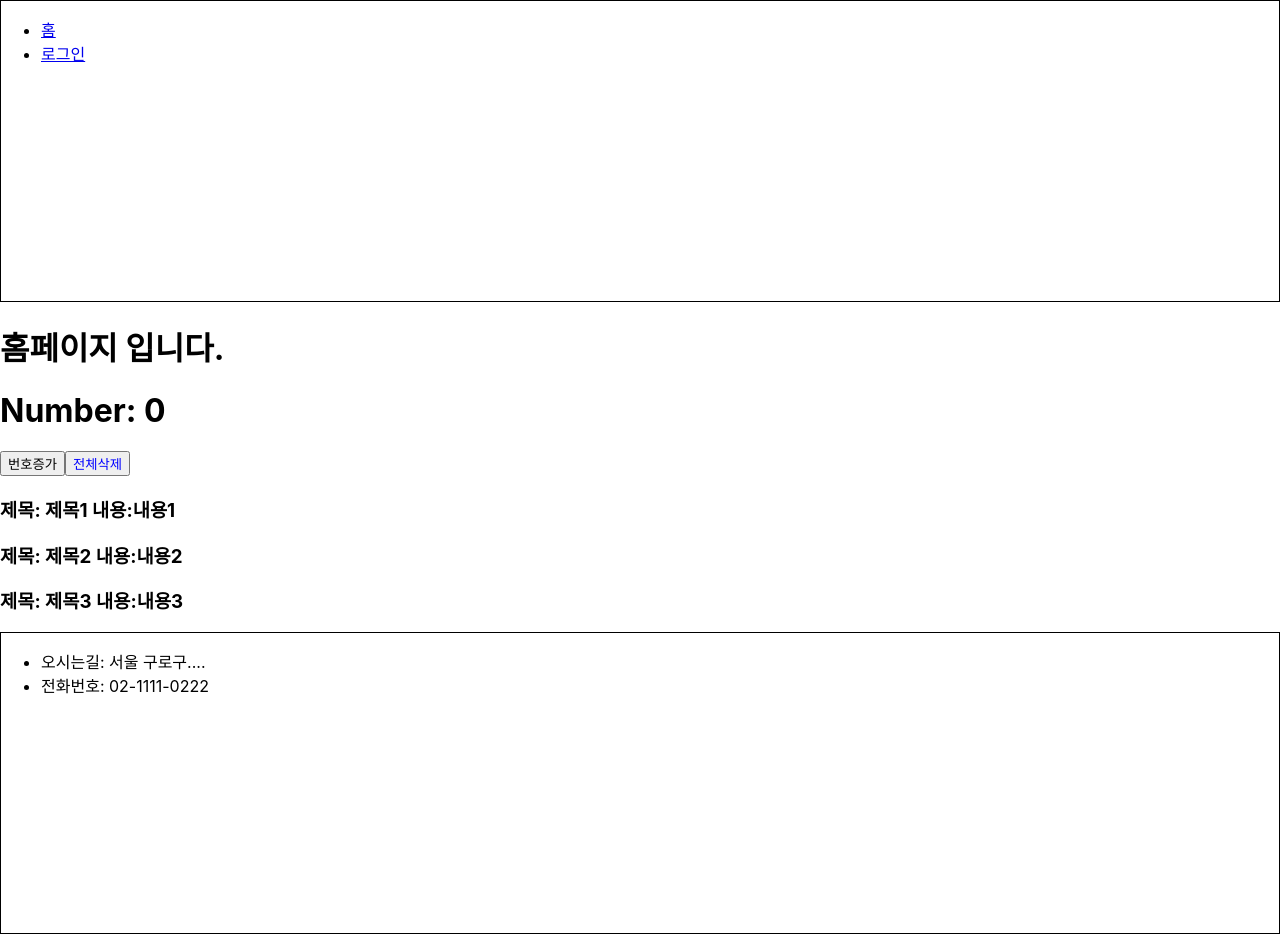
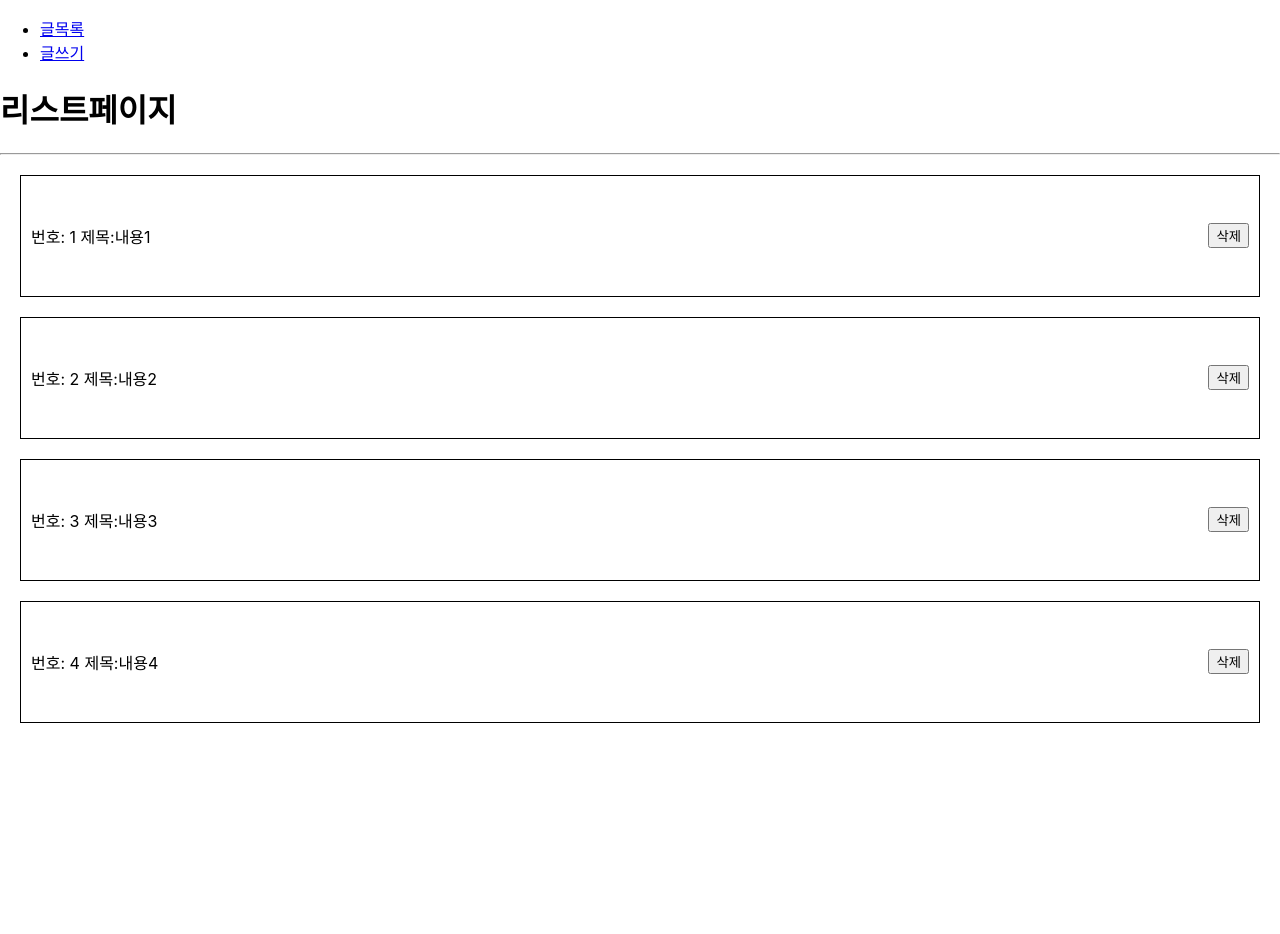
Before and after one commit to HiddenEvent/ReactAndSpring, a React (Create React App) app: page / in a window 1280 px wide. After the commit the page ends 800 px from the top, so only its background shows below. Built offline with nearby package versions, Linux system fonts and the light colour scheme; the HTML template or start-up script is replaced by a standard one.

Commit message:
글쓰기 글목록보기 하는중

```diff
--- a/src/App.js
+++ b/src/App.js
@@ -1,16 +1,15 @@
-import Header from './components/Header';
-import Footer from './components/Footer';
 import { Route } from 'react-router';
-import HomePage from './components/pages/HomePage';
-import LoginPage from './components/pages/LoginPage';
+import Navigation from './components/Navigation';
+import ListPage from './page/ListPage';
+import WritePage from './page/WritePage';
 
+// 글쓰기, 글삭제, 글목록보기
 function App() {
   return (
     <div>
-      <Header />
-      <Route path="/" exact={true} component={HomePage} />
-      <Route path="/login/:id" exact={true} component={LoginPage} />
-      <Footer />
+      <Navigation />
+      <Route path="/" exact={true} component={ListPage} />
+      <Route path="/Write" exact={true} component={WritePage} />
     </div>
   );
 }
--- a/src/components/Footer.js
+++ /dev/null
@@ -1,26 +0,0 @@
-import React from 'react';
-import styled from 'styled-components';
-
-// 하나의 컴포넌트를 생성
-// styled-components => js파일과 css파일 관리!
-const StyleFooterDiv = styled.div`
-  border: 1px solid black;
-  height: 300px;
-`;
-
-const Footer = () => {
-  return (
-    <StyleFooterDiv>
-      <div>
-        <div>
-          <ul>
-            <li>오시는길: 서울 구로구....</li>
-            <li>전화번호: 02-1111-0222</li>
-          </ul>
-        </div>
-      </div>
-    </StyleFooterDiv>
-  );
-};
-
-export default Footer;
--- a/src/components/Header.js
+++ /dev/null
@@ -1,31 +0,0 @@
-import React from 'react';
-import { Link } from 'react-router-dom';
-import styled from 'styled-components';
-
-// 하나의 컴포넌트를 생성
-// styled-components => js파일과 css파일 관리!
-const StyleHeaderDiv = styled.div`
-  border: 1px solid black;
-  height: 300px;
-`;
-
-const Header = () => {
-  return (
-    <StyleHeaderDiv>
-      <div>
-        <div>
-          <ul>
-            <li>
-              <Link to="/">홈</Link>
-            </li>
-            <li>
-              <Link to="/login/10">로그인</Link>
-            </li>
-          </ul>
-        </div>
-      </div>
-    </StyleHeaderDiv>
-  );
-};
-
-export default Header;
--- /dev/null
+++ b/src/components/Navigation.js
@@ -0,0 +1,17 @@
+import React from 'react';
+import { Link } from 'react-router-dom';
+
+const Navigation = () => {
+  return (
+    <ul>
+      <li>
+        <Link to="/">글목록</Link>
+      </li>
+      <li>
+        <Link to="/Write">글쓰기</Link>
+      </li>
+    </ul>
+  );
+};
+
+export default Navigation;
--- a/src/components/home/Home.js
+++ /dev/null
@@ -1,31 +0,0 @@
-import React from 'react';
-import styled from 'styled-components';
-
-const StyledDeleteButton = styled.button`
-  color: ${(props) => (props.user.username === 'cos' ? 'blue' : 'red')};
-`;
-
-// Function 방식 = props로 데이터를 받아서 뿌려줄 수 있음
-const Home = (props) => {
-  // 구조분할 할당
-  const { boards, setBoards, number, setNumber, user } = props;
-
-  return (
-    <div>
-      <h1>홈페이지 입니다.</h1>
-      <h1>Number: {number}</h1>
-      <button onClick={() => setNumber(number + 1)}>번호증가</button>
-
-      <StyledDeleteButton user={user} onClick={() => setBoards([])}>
-        전체삭제
-      </StyledDeleteButton>
-      {boards.map((board) => (
-        <h3>
-          제목: {board.title} 내용:{board.content}
-        </h3>
-      ))}
-    </div>
-  );
-};
-
-export default Home;
--- a/src/components/login/Login.js
+++ /dev/null
@@ -1,16 +0,0 @@
-import React from 'react';
-import styled from 'styled-components';
-
-const LoginBox = styled.div`
-  padding: 30px 0 30px 0;
-`;
-
-const Login = () => {
-  return (
-    <div>
-      <h1>로그인 페이지 입니다.</h1>
-    </div>
-  );
-};
-
-export default Login;
--- a/src/components/pages/HomePage.js
+++ /dev/null
@@ -1,37 +0,0 @@
-import React, { useEffect, useState } from 'react';
-
-import Home from '../home/Home';
-
-const HomePage = () => {
-  // http 요청(fetch, axios(다운로드 받아야함))
-  const [boards, setBoards] = useState([]);
-  const [number, setNumber] = useState(0);
-  const [user, setUser] = useState({});
-
-  useEffect(() => {
-    // 값 받아오기
-    let datas = [
-      { id: 1, title: '제목1', content: '내용1' },
-      { id: 2, title: '제목2', content: '내용2' },
-      { id: 3, title: '제목3', content: '내용3' },
-    ];
-
-    setBoards([...datas]);
-    setUser({ id: 1, username: 'cos' });
-  }, []);
-
-  return (
-    <div>
-      <Home
-        boards={boards}
-        setBoards={setBoards}
-        number={number}
-        setNumber={setNumber}
-        user={user}
-        setUser={setUser}
-      />
-    </div>
-  );
-};
-
-export default HomePage;
--- a/src/components/pages/LoginPage.js
+++ /dev/null
@@ -1,17 +0,0 @@
-import React from 'react';
-import Login from '../login/Login';
-
-const LoginPage = (props) => {
-  console.log('LoginPage', props);
-  console.log(props.match.params.id);
-
-  return (
-    <div>
-      <button onClick={() => props.history.go(-1)}>뒤로가기</button>
-      <button onClick={() => props.history.push('/')}>Path지정 이동</button>
-      <Login />
-    </div>
-  );
-};
-
-export default LoginPage;
--- /dev/null
+++ b/src/page/ListPage.js
@@ -0,0 +1,38 @@
+import React, { useState } from 'react';
+import styled from 'styled-components';
+
+const StyledItemBoxDiv = styled.div`
+  display: flex;
+  justify-content: space-between;
+  border: 1px solid black;
+  padding: 10px;
+  height: 100px;
+  margin: 20px;
+  align-items: center;
+`;
+
+const ListPage = () => {
+  const [posts, setPosts] = useState([
+    { id: 1, title: '내용1' },
+    { id: 2, title: '내용2' },
+    { id: 3, title: '내용3' },
+    { id: 4, title: '내용4' },
+  ]);
+
+  return (
+    <div>
+      <h1>리스트페이지</h1>
+      <hr />
+      {posts.map((post) => (
+        <StyledItemBoxDiv>
+          <div>
+            번호: {post.id} 제목:{post.title}
+          </div>
+          <button>삭제</button>
+        </StyledItemBoxDiv>
+      ))}
+    </div>
+  );
+};
+
+export default ListPage;
--- /dev/null
+++ b/src/page/WritePage.js
@@ -0,0 +1,22 @@
+import React from 'react';
+
+const WritePage = () => {
+  const handleWrite = () => {
+    //ListPage의 setPosts에 무엇을 담아야 함?
+    let post = { id: 6, title: '인풋값' };
+  };
+  return (
+    <div>
+      <h1>글쓰기 페이지</h1>
+      <hr />
+      <form>
+        <input type="text" placeholder="제목을 입력하세요..." />
+        <button type="button" onClick={handleWrite}>
+          글쓰기
+        </button>
+      </form>
+    </div>
+  );
+};
+
+export default WritePage;
```
